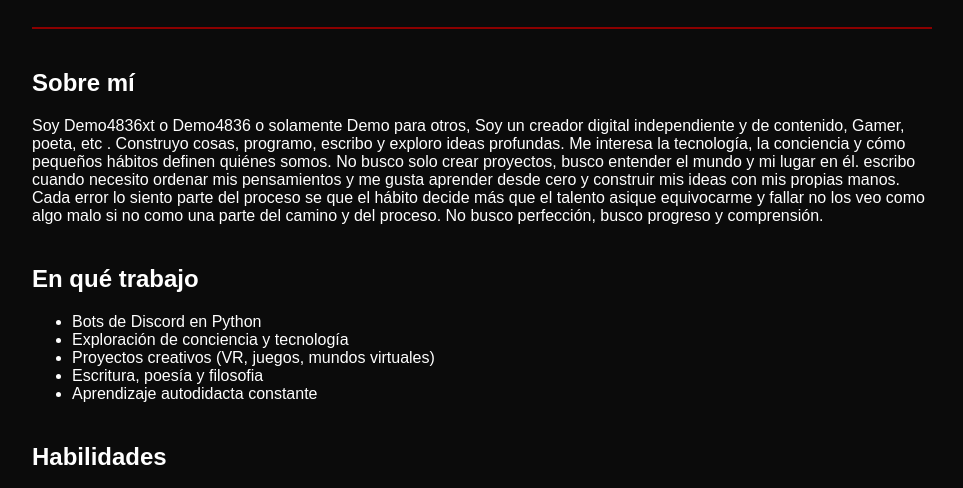
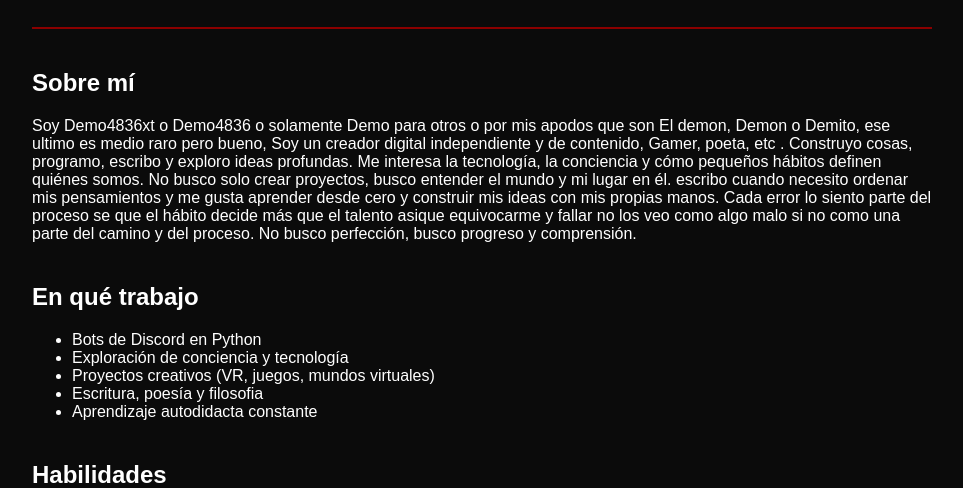
Before and after one commit to Demo4836xt/demo4836xt, a plain HTML site: page index.html in a window 1280 px wide. Shown: the part 257-745 px from the top of the page, without its empty margins (158-1121 px from the left). Drawn offline with Linux system fonts and the light colour scheme.

Commit message:
Update index.html

```diff
--- a/index.html
+++ b/index.html
@@ -114,7 +114,7 @@ hr {
 <div class="section">
 <h2>Sobre mí</h2>
 <p>
-Soy Demo4836xt o Demo4836 o solamente Demo para otros, Soy un creador digital independiente y de contenido, Gamer, poeta, etc .
+Soy Demo4836xt o Demo4836 o solamente Demo para otros o por mis apodos que son El demon, Demon o Demito, ese ultimo es medio raro pero bueno, Soy un creador digital independiente y de contenido, Gamer, poeta, etc .
 Construyo cosas, programo, escribo y exploro ideas profundas.
 Me interesa la tecnología, la conciencia y cómo pequeños hábitos definen quiénes somos.
 No busco solo crear proyectos, busco entender el mundo y mi lugar en él.
```
